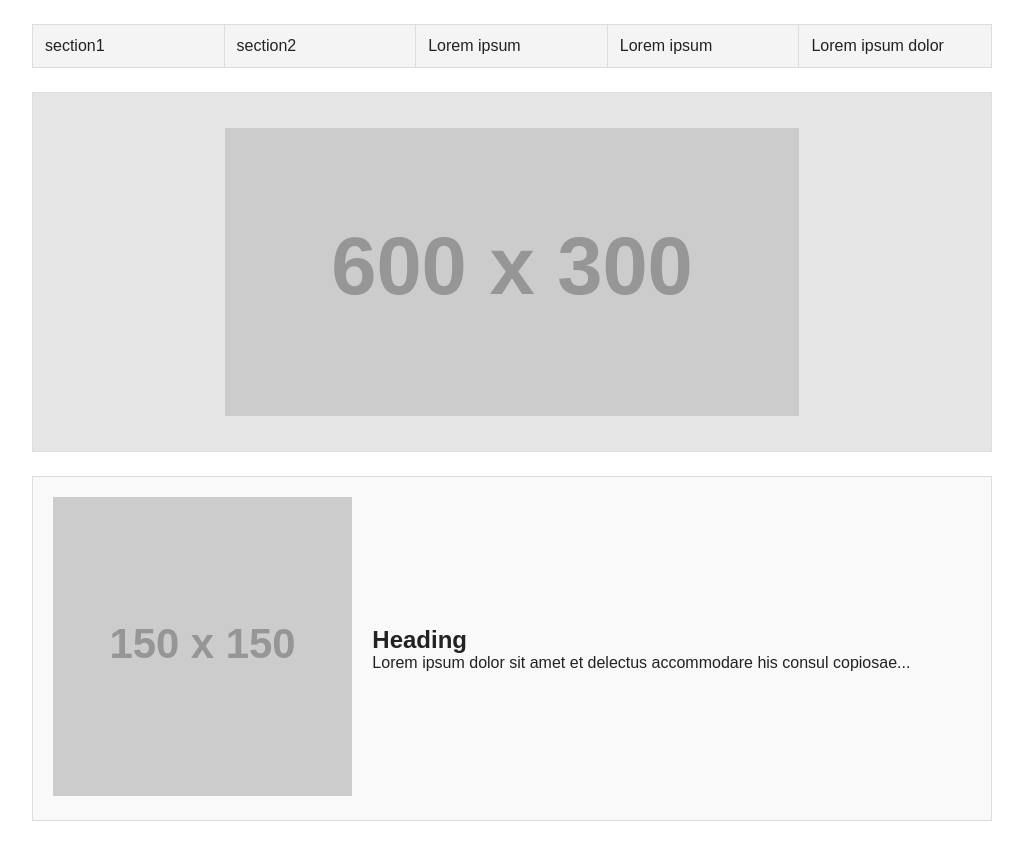
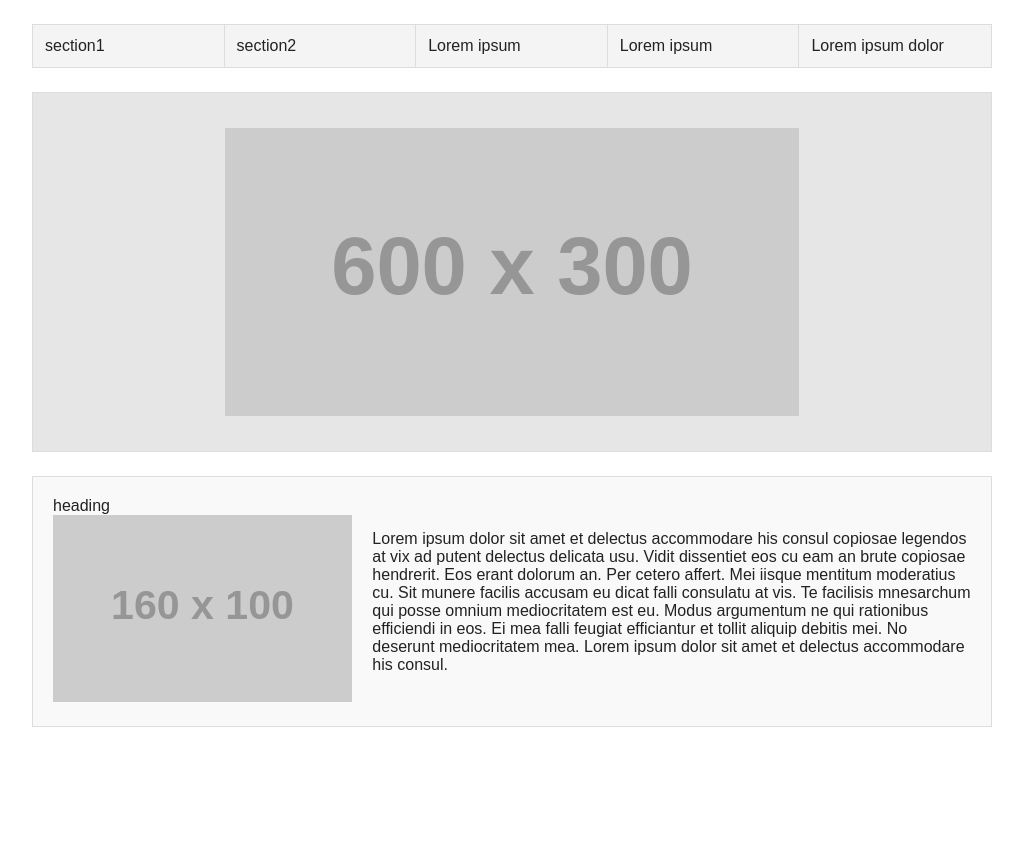
Before and after one commit to ajs5810/Grid-Assignment, a plain HTML site: page index.html in a window 1280 px wide. Shown: the whole page, without its empty margins (128-1151 px from the left). After the commit the page ends 800 px from the top, so only its background shows below. Drawn offline with Linux system fonts and the light colour scheme; placeholder pictures from the web are drawn by us.

Commit message:
Update index.html

```diff
--- a/index.html
+++ b/index.html
@@ -8,6 +8,8 @@
 </head>
 <body>
   <div class="container">
+
+
     <header class="top">
       <nav>
         <ul>
@@ -20,19 +22,33 @@
       </nav>
     </header>
 
+
     <section class="main-image">
       <img src="https://via.placeholder.com/600x300" alt="Main image">
     </section>
 
+
     <section class="bottom">
-      <div class="bottom-image">
-        <img src="https://via.placeholder.com/150x150" alt="Small image">
+      <div class="bottom-left">
+        <p class="wf-label">heading</p>
+        <div class="thumb-placeholder">
+          <img src="https://via.placeholder.com/160x100" alt="Small image placeholder">
+        </div>
       </div>
-      <div class="bottom-text">
-        <h2>Heading</h2>
-        <p>Lorem ipsum dolor sit amet et delectus accommodare his consul copiosae...</p>
+      <div class="bottom-right">
+        <p>
+          Lorem ipsum dolor sit amet et delectus accommodare his consul copiosae legendos
+          at vix ad putent delectus delicata usu. Vidit dissentiet eos cu eam an brute
+          copiosae hendrerit. Eos erant dolorum an. Per cetero affert. Mei iisque mentitum
+          moderatius cu. Sit munere facilis accusam eu dicat falli consulatu at vis. Te
+          facilisis mnesarchum qui posse omnium mediocritatem est eu. Modus argumentum ne
+          qui rationibus efficiendi in eos. Ei mea falli feugiat efficiantur et tollit aliquip
+          debitis mei. No deserunt mediocritatem mea. Lorem ipsum dolor sit amet et delectus
+          accommodare his consul.
+        </p>
       </div>
     </section>
+
   </div>
 </body>
 </html>
```
